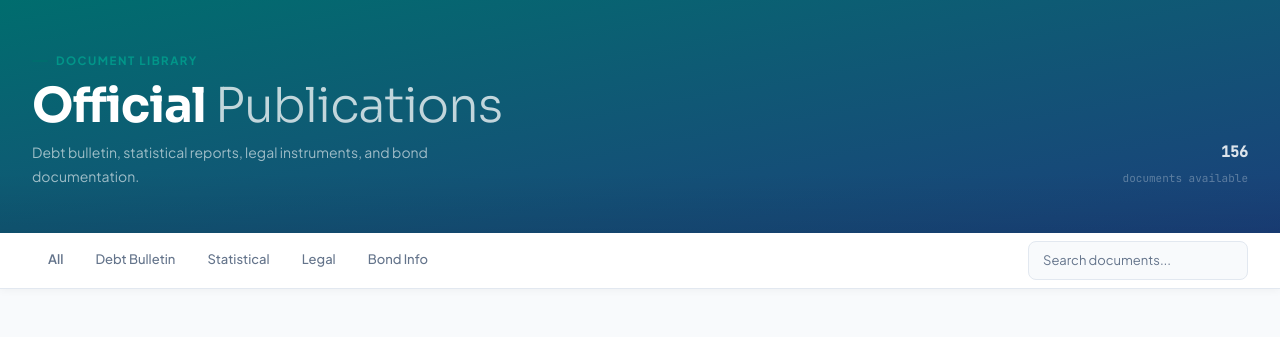
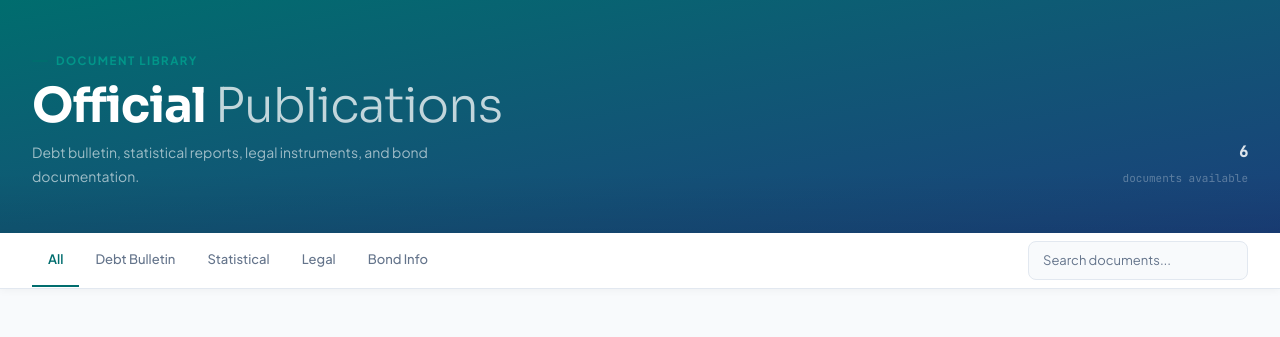
Before and after one commit to Pitou911/gdicdm-frontend, a React (Vite) app: page /documents in a window 1280 px wide. Shown: the top 337 px of the page. Built offline with nearby package versions, Linux system fonts and the light colour scheme.

Commit message:
add filter functionality to document file

```diff
--- a/src/pages/Documents.jsx
+++ b/src/pages/Documents.jsx
@@ -1,52 +1,103 @@
 import { useState } from 'react';
 import ResourceCard from '../components/ResourceCard';
 
+const resources = [
+    { type: "📄 Debt Bulletin", title: "Cambodia Public Debt Bulletin - Q3 2024", meta: "Sept 2024 · 2.4 MB", linkText: "⬇ Download" },
+    { type: "📄 Debt Bulletin", title: "Cambodia Public Debt Bulletin — Q2 2024", meta: "Jun 2024 · 2.2 MB", linkText: "⬇ Download" },
+    { type: "📄 Debt Bulletin", title: "Cambodia Public Debt Bulletin — Q1 2024", meta: "Mar 2024 · 2.1 MB", linkText: "⬇ Download" },
+    { type: "📄 Statistical", title: "Annual External Debt Statistics Report 2023", meta: "Dec 2023 · 4.1 MB", linkText: "⬇ Download" },
+    { type: "📄 Legal", title: "Law on Public Debt Management (2023 Amendment)", meta: "2023 · 1.2 MB", linkText: "⬇ Download" },
+    { type: "📄 Bond Info", title: "Government Bond Series 6 — Prospectus 2025", meta: "Jan 2025 · 1.8 MB", linkText: "⬇ Download" },
+];
+
+const TAB_MAP = {
+    'All': null,
+    'Debt Bulletin': '📄 Debt Bulletin',
+    'Statistical': '📄 Statistical',
+    'Legal': '📄 Legal',
+    'Bond Info': '📄 Bond Info',
+};
+
 export default function Documents(){
     const [activeTab, setActiveTab] = useState('All');
+    const [search, setSearch] = useState('');
     const tabs = ['All', 'Debt Bulletin', 'Statistical', 'Legal', 'Bond Info'];
+
+    const filtered = resources.filter(r => {
+        const matchesTab = activeTab === 'All' || r.type === TAB_MAP[activeTab];
+        const matchesSearch = r.title.toLowerCase().includes(search.toLowerCase());
+        return matchesTab && matchesSearch;
+    });
 
     return (
         <>
-            <div className="bg-linear-to-br from-teal to-blue pt-13 pb-11 relative overflow-hidden after:content-[''] after:absolute after:bottom-0 after:left-0 after:right-0 after:h-15 after:bg-[linear-gradient(transparent,rgba(0,0,0,0.08))]" data-bg='DOCS'>
+            {/* page header */}
+            <div className="bg-linear-to-br from-teal to-blue pt-13 pb-11 relative overflow-hidden after:content-[''] after:absolute after:bottom-0 after:left-0 after:right-0 after:h-15 after:bg-[linear-gradient(transparent,rgba(0,0,0,0.08))]">
                 <div className='max-w-325 mx-auto px-8 grid grid-cols-[1fr_auto] items-end gap-10 relative z-10'>
                     <div>
-                        <div className="flex items-center gap-2 mb-2.5 text-[11.5px] font-bold tracking-[1.5px] uppercase text-teal-600 before:content-[''] before:w-4 before:h-0.5 before:bg-teal before:rounded-[1px]">Document Library</div>
-                        <div className='font-display text-[48px] font-bold text-white leading-[1.05] tracking-[-1px]'>Official <em className='not-italic text-white/75 font-light'>Publications</em></div>
-                        <div className='text-[14px] text-white/60 mt-2.5 max-w-110 leading-[1.7]'>Debt bulletin, statistical reports, legal instruments, and bond documentation.</div>
+                        <div className="flex items-center gap-2 mb-2.5 text-[11.5px] font-bold tracking-[1.5px] uppercase text-teal-600 before:content-[''] before:w-4 before:h-0.5 before:bg-teal before:rounded-[1px]">
+                            Document Library
+                        </div>
+                        <div className='font-display text-[48px] font-bold text-white leading-[1.05] tracking-[-1px]'>
+                            Official <em className='not-italic text-white/75 font-light'>Publications</em>
+                        </div>
+                        <div className='text-[14px] text-white/60 mt-2.5 max-w-110 leading-[1.7]'>
+                            Debt bulletin, statistical reports, legal instruments, and bond documentation.
+                        </div>
                     </div>
                     <div className='font-mono text-[11px] text-white/30 text-right leading-loose'>
-                        <strong className='text-white/85 text-[15px] block font-semibold'>156</strong>documents available
+                        <strong className='text-white/85 text-[15px] block font-semibold'>{filtered.length}</strong>
+                        documents available
                     </div>
                 </div>
             </div>
+
+            {/* fbar */}
             <div className='bg-white border-b border-light-2 sticky top-16 z-100 shadow-[0_2px_8px_rgba(0,0,0,0.04)]'>
                 <div className='max-w-325 mx-auto px-8 flex items-center overflow-x-auto'>
                     {tabs.map(tab => (
                         <div
                             key={tab}
-                            className={`px-4 py-3.75 text-[13px] font-medium text-text-3 cursor-pointer whitespace-nowrap border-b-2 border-transparent -mb-px transition-all duration-150 hover:text-text ${activeTab === tab ? 'font-semibold text-teal border-teal' : ''}`}
                             onClick={() => setActiveTab(tab)}
+                            className={`px-4 py-3.75 text-[13px] cursor-pointer whitespace-nowrap border-b-2 -mb-px transition-all duration-150
+                                ${activeTab === tab
+                                    ? 'font-semibold text-teal border-teal'
+                                    : 'font-medium text-text-3 border-transparent hover:text-text'
+                                }`}
                         >
                             {tab}
                         </div>
                     ))}
                     <div className='ml-auto py-2 shrink-0'>
-                        <input className='border-[1.5px] border-light-2 px-3.5 py-2 text-[13px] font-body outline-none text-text bg-snow rounded-sm w-55 transition-[border-color] duration-150 focus:border-teal placeholder:text-text-3' type='text' placeholder='Search documents...'/>
+                        <input
+                            className='border-[1.5px] border-light-2 px-3.5 py-2 text-[13px] font-body outline-none text-text bg-snow rounded-sm w-55 transition-[border-color] duration-150 focus:border-teal placeholder:text-text-3'
+                            type='text'
+                            placeholder='Search documents...'
+                            value={search}
+                            onChange={e => setSearch(e.target.value)}
+                        />
                     </div>
                 </div>
             </div>
+
+            {/* resources grid */}
             <div className='py-18 bg-snow'>
                 <div className='max-w-325 mx-auto px-8'>
-                    <div className='grid grid-cols-3 gap-4'>
-                        <ResourceCard type="📄 Debt Bulletin" title="Cambodia Public Debt Bulletin - Q3 2024" meta="Sept 2024 · 2.4 MB" linkText="⬇ Download"/>
-                        <ResourceCard type="📄 Debt Bulletin" title="Cambodia Public Debt Bulletin — Q2 2024" meta="Jun 2024 · 2.2 MB" linkText="⬇ Download" />
-                        <ResourceCard type="📄 Debt Bulletin" title="Cambodia Public Debt Bulletin — Q1 2024" meta="Mar 2024 · 2.1 MB" linkText="⬇ Download" />
-                        <ResourceCard type="📄 Statistical" title="Annual External Debt Statistics Report 2023" meta="Dec 2023 · 4.1 MB" linkText="⬇ Download" />
-                        <ResourceCard type="📄 Legal" title="Law on Public Debt Management (2023 Amendment)" meta="2023 · 1.2 MB" linkText="⬇ Download" />
-                        <ResourceCard type="📄 Bond Info" title="Government Bond Series 6 — Prospectus 2025" meta="Jan 2025 · 1.8 MB" linkText="⬇ Download" />
-                    </div>
+                    {filtered.length > 0 ? (
+                        <div className='grid grid-cols-3 gap-4'>
+                            {filtered.map((r, i) => (
+                                <ResourceCard key={i} type={r.type} title={r.title} meta={r.meta} linkText={r.linkText} />
+                            ))}
+                        </div>
+                    ) : (
+                        <div className='text-center py-16 text-text-3'>
+                            <div className='text-[32px] mb-3'>📭</div>
+                            <div className='text-[15px] font-semibold text-text-2 mb-1'>No documents found</div>
+                            <div className='text-[13px]'>Try adjusting your search or filter.</div>
+                        </div>
+                    )}
                 </div>
             </div>
         </>
-    )
+    );
 }
```
